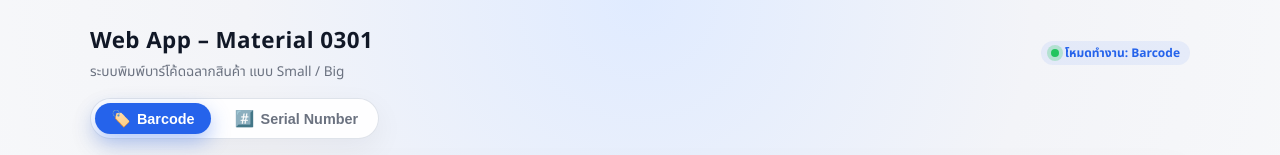
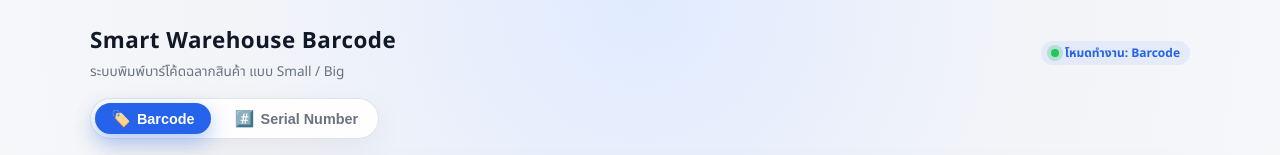
Before and after one commit to Nawahovvp/Barcode-Nawanakorn-Web, a plain HTML site: page index.html in a window 1280 px wide. Shown: the top 155 px of the page. Drawn offline with Linux system fonts and the light colour scheme; no server answers.

Commit message:
Update index.html

```diff
--- a/index.html
+++ b/index.html
@@ -546,7 +546,7 @@
   <div class="app-shell">
     <header class="app-header">
       <div class="title-block">
-        <h1>Web App – Material 0301</h1>
+        <h1>Smart Warehouse Barcode</h1>
         <div class="subtitle">ระบบพิมพ์บาร์โค้ดฉลากสินค้า แบบ Small / Big</div>
       </div>
       <div class="badge">
```
